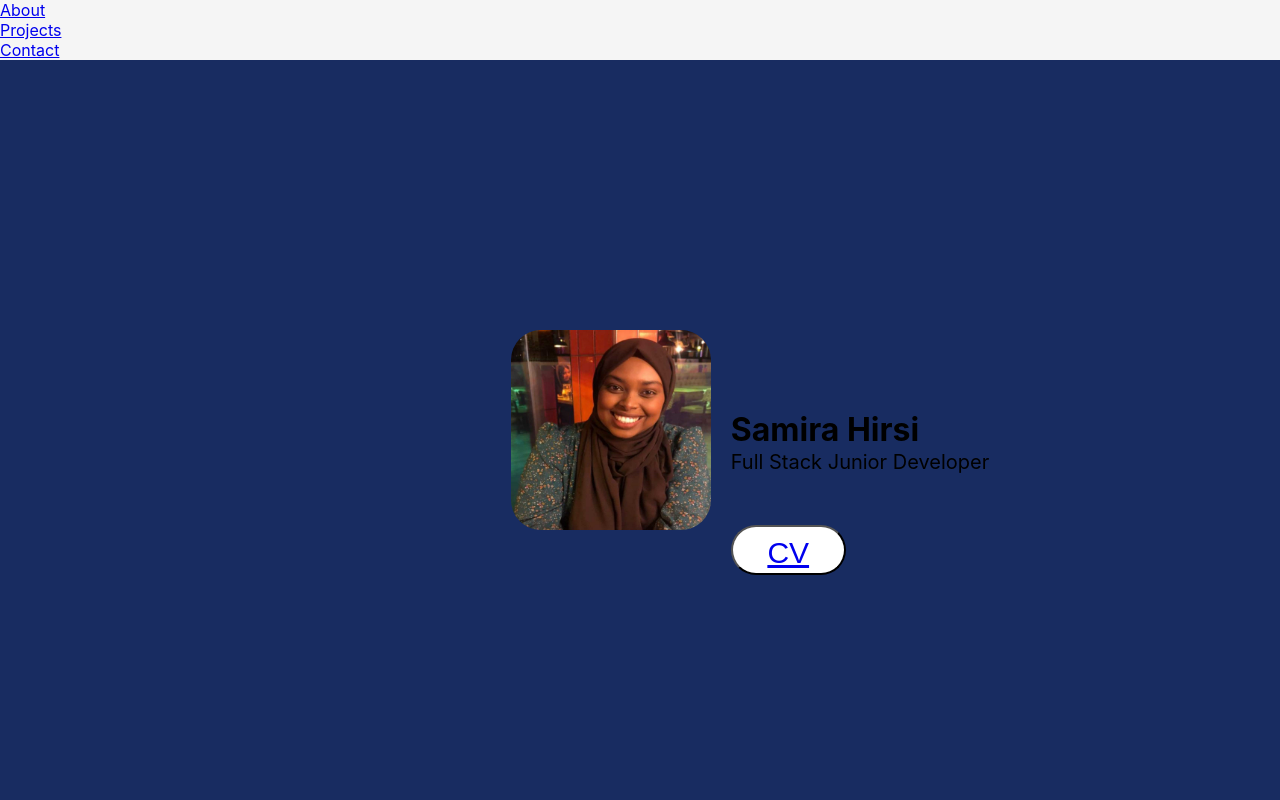
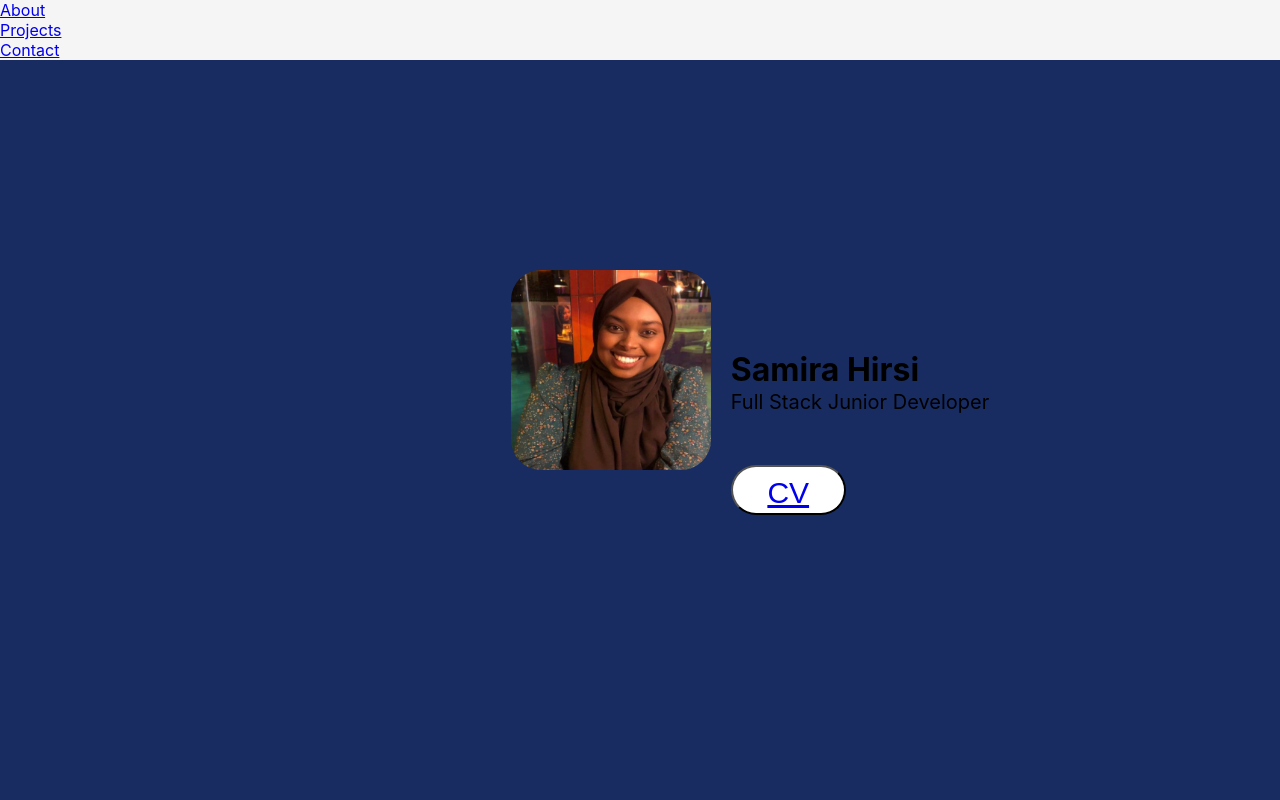
Before and after one commit to samira0101/React-Portfolio, a React (Create React App) app in the folder react-portfolio/: page / in a window 1280 px wide. Shown: the top 800 px of the page. Built offline with nearby package versions, Linux system fonts and the light colour scheme.

Commit message:
fixed sidenavto display correctly

```diff
--- a/react-portfolio/src/App.css
+++ b/react-portfolio/src/App.css
@@ -23,7 +23,7 @@ header {
   width: 100%;
   height: 100vh;
   background-color:#182C61;
-  position: relative;
+
 
 }
 
@@ -177,9 +177,6 @@ h2 {
     margin-bottom: 10px ;
 }
 
-#projects {
-    background-color:#ecf0f1;
-}
 
 .about-container {
     display: flex;
```
